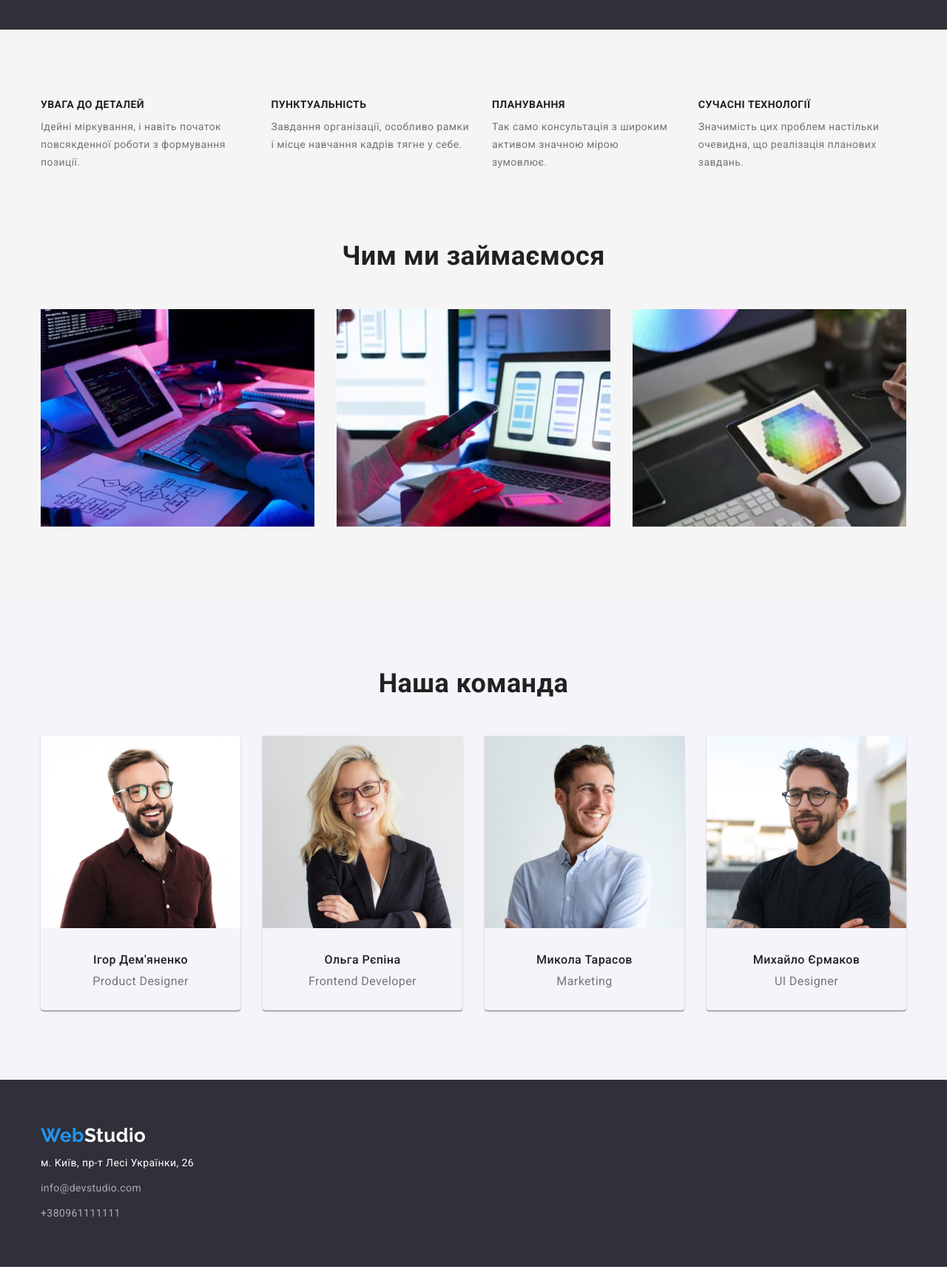
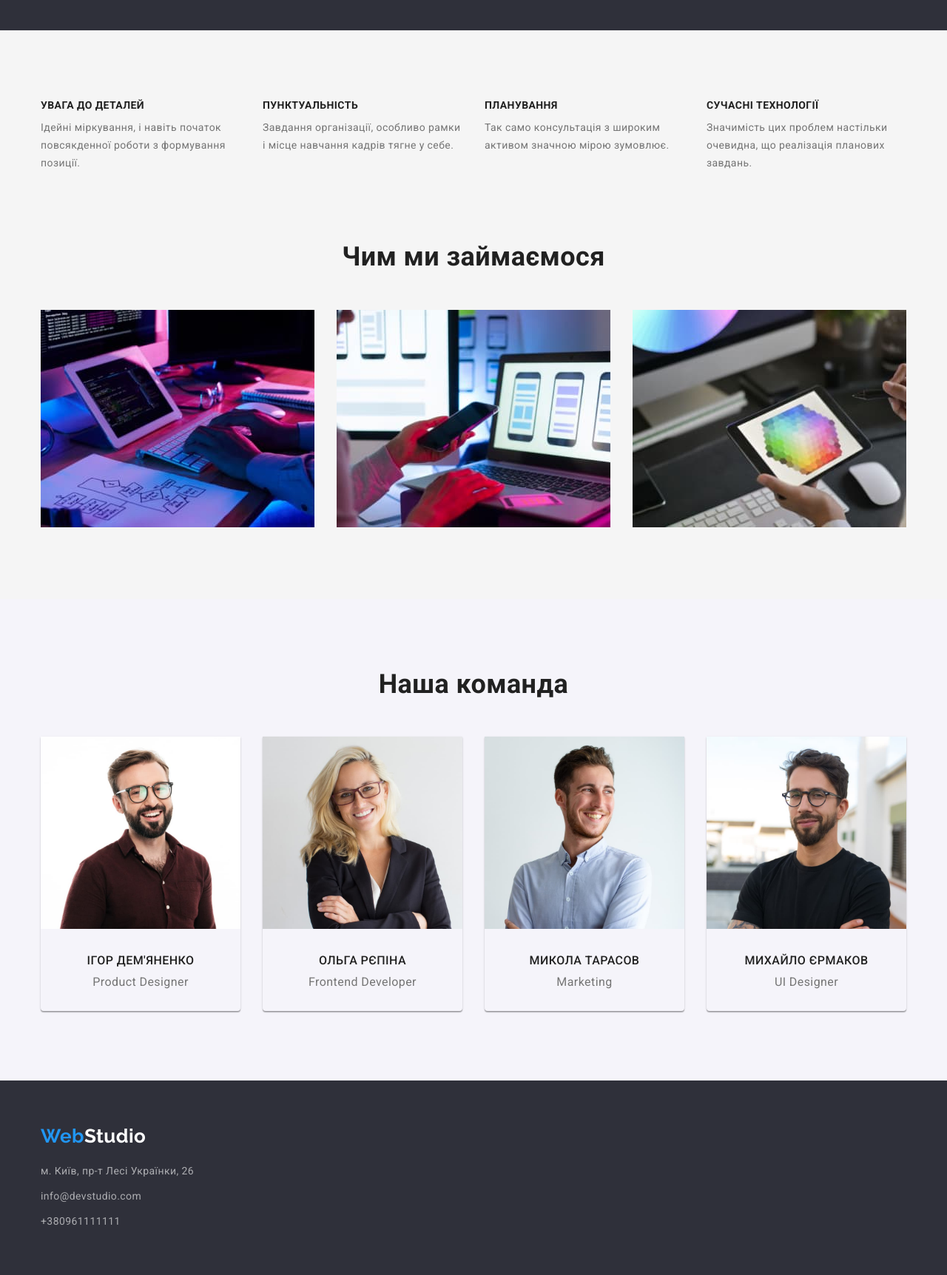
Before and after one commit to NataliiaBoiko22/goit-markup-hw-03, a plain HTML site: page index.html in a window 1280 px wide. Shown: the part 640-2364 px from the top of the page at 74% size. Drawn offline with nearby package versions, Linux system fonts and the light colour scheme.

Commit message:
feat: change files

```diff
--- a/css/style.css
+++ b/css/style.css
@@ -33,15 +33,31 @@ body {
 }
 
 .container {
-  width: 1170px;
+  width: 1200px;
   margin: 0 auto;
   padding: 0 15px;
 }
+.section-card {
+  margin: 0 auto;
+  padding: 94px 0;
+  text-align: center;
+  background-color: var(--background-section);
+}
+h2 {
+  font-weight: 700;
+  font-size: 36px;
+  line-height: 1.17;
+  text-align: center;
+  color: var(--dark-grey-color);
+  margin-bottom: 50px;
+}
+
 /* TODO header */
-
+.header {
+  background: var(--white-color);
+  border-bottom: 1px solid #ececec;
+}
 .page-header {
-  background: var(--white-color);
-
   display: flex;
 }
 
@@ -69,12 +85,13 @@ body {
   font-weight: 500;
   line-height: 1.14;
   letter-spacing: 0.02em;
-  padding: 32px 0;
+  align-items: center;
   gap: 50px;
 }
 .nav-li {
   text-decoration: none;
   color: var(--dark-grey-color);
+  padding: 32px 0;
 }
 
 .active,
@@ -86,8 +103,8 @@ body {
 }
 .auth-nav {
   display: flex;
-  margin: 32px 0;
   color: var(--dark-grey-color);
+  align-items: center;
 }
 .auth-nav li:last-child {
   margin-left: 50px;
@@ -99,6 +116,7 @@ body {
   line-height: 1.14;
   letter-spacing: 0.02em;
   color: var(--light-grey-color);
+  padding: 32px 0;
 }
 
 /* TODO main section */
@@ -144,13 +162,14 @@ body {
 }
 
 /* TODO features */
-.main-features-section {
-  margin: 0 auto;
-  background: var(--background-section);
-  padding: 94px 0;
+.features {
+  padding-bottom: 0;
 }
 .main-features {
   display: flex;
+}
+.main-features > li {
+  width: 270px;
 }
 .main-features li {
   list-style: none;
@@ -160,68 +179,54 @@ body {
 .main-features li:nth-child(3) {
   margin-right: 30px;
 }
-.features-title {
+h3 {
   font-weight: 700;
   font-size: 14px;
   line-height: 1.14;
+  color: var(--dark-grey-color);
+  margin-bottom: 10px;
   text-transform: uppercase;
-  color: var(--dark-grey-color);
+  text-align: left;
 }
 .features-par {
   line-height: 1.71;
   color: var(--light-grey-color);
-  margin-top: 10px;
+  text-align: left;
 }
 
 /* TODO images-row */
-.images-row {
-  padding-bottom: 94px;
-  text-align: center;
-  background-color: var(--background-section);
-}
+
 .images-boxes-row {
   display: flex;
   gap: 30px;
-}
-.images-row h2 {
-  font-weight: 700;
-  font-size: 36px;
-  line-height: 1.17;
-  text-align: center;
-  color: var(--dark-grey-color);
-  margin-bottom: 50px;
 }
 
 /* TODO team */
 
 .team {
   text-align: center;
+  padding: 94px 0;
   background: var(--background-team);
 }
 .card {
-  /* width: 270px; */
+  width: 270px;
   box-shadow: 0px 1px 3px rgba(0, 0, 0, 0.12), 0px 1px 1px rgba(0, 0, 0, 0.14),
     0px 2px 1px rgba(0, 0, 0, 0.2);
   border-radius: 0px 0px 4px 4px;
 }
 .team-card-row {
   margin: 0;
-  padding-bottom: 94px;
   display: flex;
   gap: 30px;
   list-style: none;
   margin-top: 50px;
 }
-.team h2 {
-  padding-top: 94px;
-  font-weight: 700;
-  font-size: 36px;
-  line-height: 1.17;
-  text-align: center;
-  color: var(--dark-grey-color);
+
+.about-member {
+  margin: 30px 10px;
 }
+
 .name-member {
-  margin-top: 30px;
   font-weight: 500;
   font-size: 16px;
   line-height: 1.19;
@@ -229,7 +234,6 @@ body {
   color: var(--dark-grey-color);
 }
 .prof {
-  margin: 10px auto 30px;
   font-size: 16px;
   line-height: 1.19;
   text-align: center;
@@ -238,27 +242,26 @@ body {
 /* TODO footer */
 .footer {
   background: var(--background-h-f);
+  padding: 60px 0;
 }
 
 .logo .logo_part_footer {
   display: inline-block;
   color: var(--white-color);
-  margin-top: 60px;
 }
 .address {
   font-style: normal;
+  margin-top: 20px;
 }
+
 .address-li-block {
   display: block;
   margin: 0;
   padding: 0;
   list-style: none;
-  padding-bottom: 60px;
 }
-
-.address-li {
-  line-height: 1.71;
-  color: var(--white-color);
+.address-li-mail,
+.address-li-tel {
   margin-top: 10px;
 }
 .footer-nav-li {
@@ -331,16 +334,19 @@ body {
 .portfolio_card {
   background: var(--white-color);
 }
+.about-portfolio-card {
+  margin: 20px 24px;
+}
 .portfolio_card h2 {
   font-weight: 700;
   font-size: 18px;
   line-height: 2;
   color: var(--dark-grey-color);
   letter-spacing: 0.06em;
-  margin: 20px 24px 4px;
+  margin-bottom: 4px;
+  text-align: left;
 }
 .portfolio_card > p {
-  margin: 0 24px 20px;
   font-size: 16px;
   line-height: 1.88;
   color: var(--light-grey-color);
--- a/index.html
+++ b/index.html
@@ -12,8 +12,8 @@
       rel="stylesheet" />
     <link
       rel="stylesheet"
-      href="https://cdnjs.cloudflare.com/ajax/libs/normalize/8.0.1/normalize.min.css"
-      integrity="sha512-NhSC1YmyruXifcj/KFRWoC561YpHpc5Jtzgvbuzx5VozKpWvQ+4nXhPdFgmx8xqexRcpAglTj9sIBWINXa8x5w=="
+      href="https://cdnjs.cloudflare.com/ajax/libs/modern-normalize/1.1.0/modern-normalize.min.css"
+      integrity="sha512-wpPYUAdjBVSE4KJnH1VR1HeZfpl1ub8YT/NKx4PuQ5NmX2tKuGu6U/JRp5y+Y8XG2tV+wKQpNHVUX03MfMFn9Q=="
       crossorigin="anonymous"
       referrerpolicy="no-referrer" />
     <link rel="stylesheet" href="css/style.css" />
@@ -21,7 +21,7 @@
     <title>WebStudio</title>
   </head>
   <body>
-    <header class="page-header">
+    <header class="header">
       <div class="container page-header">
         <nav class="nav-header">
           <a href="./index.html" class="logo"
@@ -60,31 +60,31 @@
           <button type="button" class="btn-primary">Замовити послугу</button>
         </div>
       </section>
-      <section class="main-features-section">
+      <section class="section-card features">
         <div class="container">
           <ul class="main-features">
             <li>
-              <h2 class="features-title">УВАГА ДО ДЕТАЛЕЙ</h2>
+              <h3>УВАГА ДО ДЕТАЛЕЙ</h3>
               <p class="features-par">
                 Ідейні міркування, і навіть початок повсякденної роботи з
                 формування позиції.
               </p>
             </li>
             <li>
-              <h2 class="features-title">ПУНКТУАЛЬНІСТЬ</h2>
+              <h3>ПУНКТУАЛЬНІСТЬ</h3>
               <p class="features-par">
                 Завдання організації, особливо рамки і місце навчання кадрів
                 тягне у себе.
               </p>
             </li>
             <li>
-              <h2 class="features-title">ПЛАНУВАННЯ</h2>
+              <h3>ПЛАНУВАННЯ</h3>
               <p class="features-par">
                 Так само консультація з широким активом значною мірою зумовлює.
               </p>
             </li>
             <li>
-              <h2 class="features-title">СУЧАСНІ ТЕХНОЛОГІЇ</h2>
+              <h3>СУЧАСНІ ТЕХНОЛОГІЇ</h3>
               <p class="features-par">
                 Значимість цих проблем настільки очевидна, що реалізація
                 планових завдань.
@@ -94,7 +94,7 @@
         </div>
       </section>
 
-      <section class="images-row">
+      <section class="section-card">
         <div class="container">
           <h2>Чим ми займаємося</h2>
           <ul class="images-boxes-row">
@@ -110,7 +110,7 @@
           </ul>
         </div>
       </section>
-      <section class="team">
+      <section class="section-card team">
         <div class="container">
           <h2>Наша команда</h2>
           <ul class="team-card-row">
@@ -119,26 +119,34 @@
                 src="./images/person1.jpg"
                 alt="ProductDesigner"
                 width="270" />
+              <div class="about-member">
                 <h3 class="name-member">Ігор Дем'яненко</h3>
                 <p class="prof">Product Designer</p>
+              </div>
             </li>
             <li class="card">
               <img
                 src="./images/person2.jpg"
                 alt="Frontend Developer"
                 width="270" />
+              <div class="about-member">
                 <h3 class="name-member">Ольга Рєпіна</h3>
                 <p class="prof">Frontend Developer</p>
+              </div>
             </li>
             <li class="card">
               <img src="./images/person3.jpg" alt="Marketing" width="270" />
+              <div class="about-member">
                 <h3 class="name-member">Микола Тарасов</h3>
                 <p class="prof">Marketing</p>
+              </div>
             </li>
             <li class="card">
               <img src="./images/person4.jpg" alt="UIDesigner" width="270" />
+              <div class="about-member">
                 <h3 class="name-member">Михайло Єрмаков</h3>
                 <p class="prof">UI Designer</p>
+              </div>
             </li>
           </ul>
         </div>
@@ -151,13 +159,21 @@
         >
         <address class="address" id="contacts">
           <ul class="address-li-block">
-            <li class="address-li">м. Київ, пр-т Лесі Українки, 26</li>
             <li class="address-li">
+              <a
+                href="https://www.google.com/maps/place/"
+                target="_blank"
+                rel="noopener noreferrer"
+                class="footer-nav-li"
+                >м. Київ, пр-т Лесі Українки, 26</a
+              >
+            </li>
+            <li class="address-li-mail">
               <a href="mailto:info@devstudio.com" class="footer-nav-li"
                 >info@devstudio.com</a
               >
             </li>
-            <li class="address-li">
+            <li class="address-li-tel">
               <a href="tel:+380961111111" class="footer-nav-li"
                 >+380961111111</a
               >
```
Also changed, not shown: portfolio.html (+34 -8 lines). Lines whose indentation alone changed are shown as unchanged.
